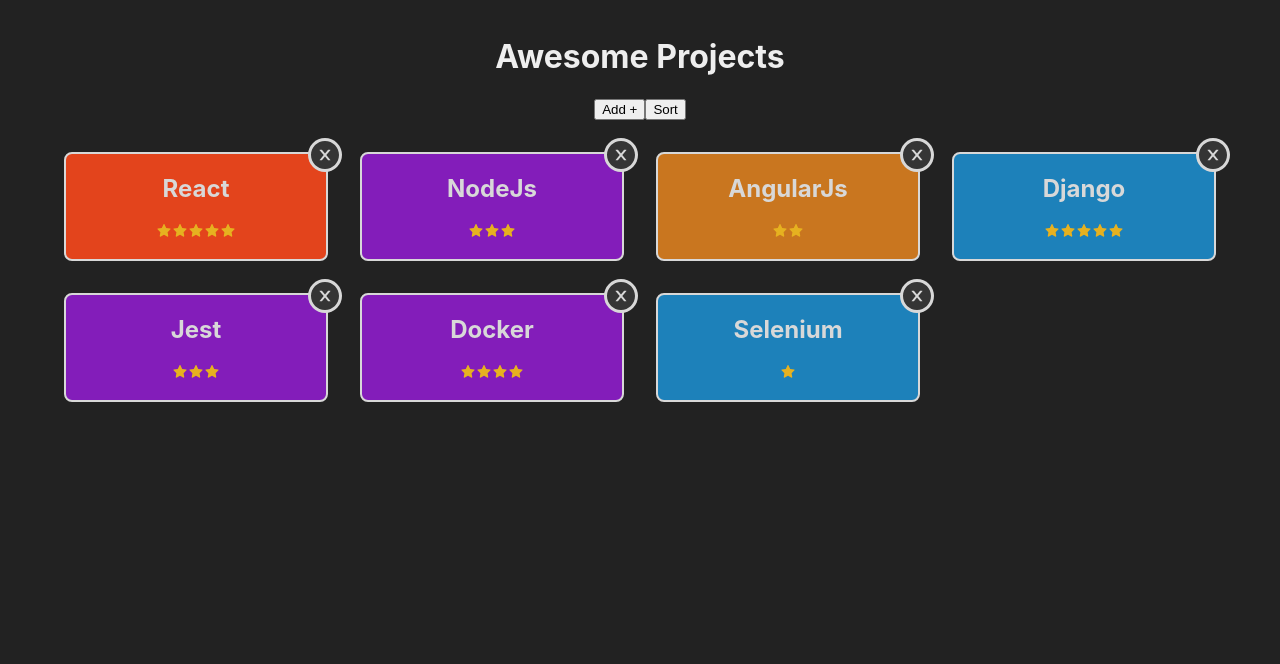
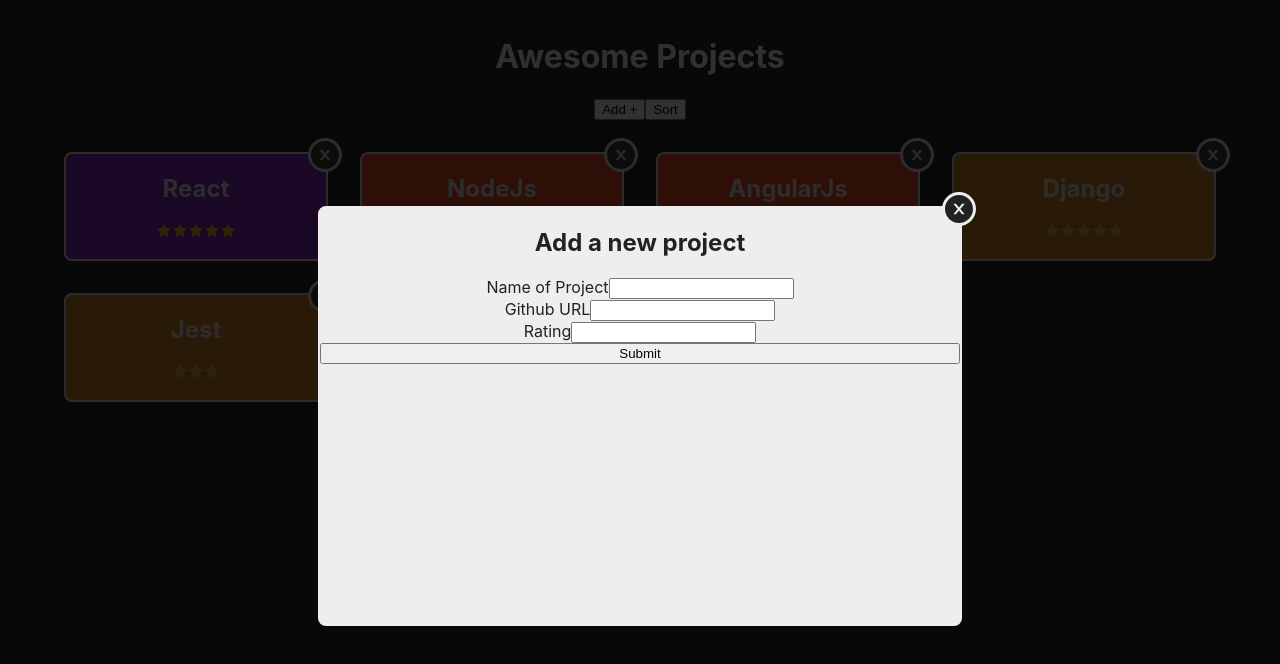
Before and after one commit to remuollinen/github-projects, a React (Create React App) app: page / in a window 1280 px wide. Both pictures are taken after a click on the button "Add +". Shown: the top 664 px of the page. Built offline with nearby package versions, Linux system fonts and the light colour scheme.

Commit message:
initialized modal for adding new project

```diff
--- a/src/App.css
+++ b/src/App.css
@@ -4,6 +4,8 @@
 	display: block;
 	text-align: center;
 	padding: 1rem 2rem;
+	position: relative;
+	height: 100vh;
 }
 
 .card-grid {
--- a/src/App.tsx
+++ b/src/App.tsx
@@ -1,13 +1,22 @@
+import { useState } from "react";
 import "./App.css";
+import AddProject from "./components/AddProject/AddProject";
 import Card from "./components/Card/Card";
-import { projects } from "./data/projects";
+import { defaultProjects } from "./data/projects";
 
 const App = () => {
+	const [projects, setProjects] = useState(defaultProjects);
+	const [openModal, setOpenModal] = useState(false);
+
+	const openAddProject = () => {
+		setOpenModal(true);
+	};
+
 	return (
-		<div>
+		<div className="App">
 			<h1>Awesome Projects</h1>
 			<div>
-				<button>Add +</button>
+				<button onClick={openAddProject}>Add +</button>
 				<button>Sort</button>
 			</div>
 			<div className="card-grid">
@@ -15,6 +24,7 @@
 					<Card {...project} key={project.id} />
 				))}
 			</div>
+			{openModal && <AddProject setOpenModal={setOpenModal} />}
 		</div>
 	);
 };
--- /dev/null
+++ b/src/components/AddProject/AddProject.css
@@ -0,0 +1,23 @@
+.form-wrapper {
+	height: 100%;
+	width: 100vw;
+	background-color: rgba(2, 2, 2, 0.8);
+	position: absolute;
+	top: 0;
+	left: 0;
+	display: flex;
+	justify-content: center;
+	align-items: center;
+}
+
+.form-wrapper form {
+	display: flex;
+	flex-direction: column;
+	height: 50%;
+	width: 50%;
+	border: 2px solid #eee;
+	border-radius: 0.5rem;
+	position: relative;
+	background-color: #eee;
+	color: #222;
+}
--- /dev/null
+++ b/src/components/AddProject/AddProject.tsx
@@ -0,0 +1,40 @@
+import { AiFillCloseCircle } from "react-icons/ai";
+import "./AddProject.css";
+
+const AddProject = ({
+	setOpenModal,
+}: {
+	setOpenModal: (newState: boolean) => void;
+}) => {
+	const closeModalHandler = () => {
+		setOpenModal(false);
+	};
+
+	return (
+		<div className="form-wrapper">
+			<form>
+				<h2>Add a new project</h2>
+				<label>
+					Name of Project
+					<input type="text"></input>
+				</label>
+				<label>
+					Github URL
+					<input type="text"></input>
+				</label>
+				<label>
+					Rating
+					<input type="text"></input>
+				</label>
+				<AiFillCloseCircle
+					size={"2rem"}
+					className="close-icon"
+					onClick={closeModalHandler}
+				/>
+				<button>Submit</button>
+			</form>
+		</div>
+	);
+};
+
+export default AddProject;
--- a/src/components/Card/Card.css
+++ b/src/components/Card/Card.css
@@ -14,7 +14,7 @@
 	transform: scale(1.03);
 }
 
-.card .close-icon {
+.close-icon {
 	position: absolute;
 	top: -1rem;
 	right: -1rem;
@@ -27,6 +27,6 @@
 	z-index: 2;
 }
 
-.card .close-icon:hover {
+.close-icon:hover {
 	background-color: #e30505;
 }
--- a/src/data/projects.ts
+++ b/src/data/projects.ts
@@ -1,4 +1,4 @@
-export const projects = [
+export const defaultProjects = [
 	{
 		id: "a87e8618-7392-4ac2-b4d0-c6b9b8fb3304",
 		name: "React",
```
